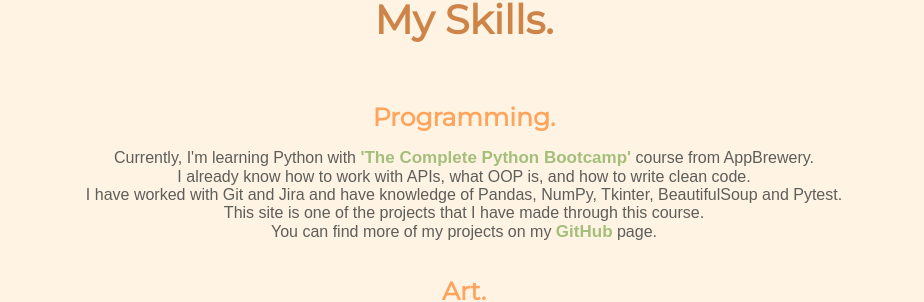
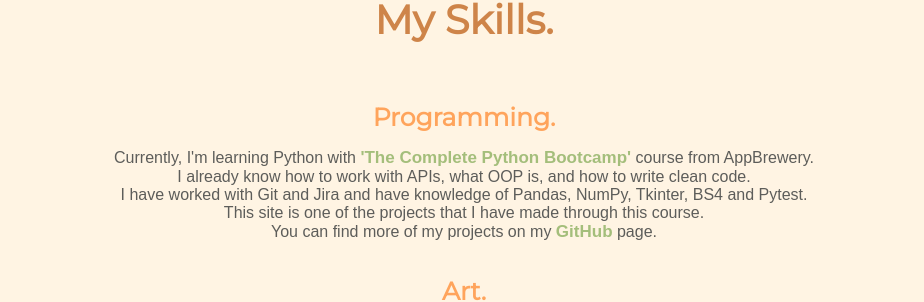
Before and after one commit to iwthu/site, a plain HTML site: page index.html in a window 1280 px wide. Shown: the part 1481-1783 px from the top of the page, without its empty margins (176-1100 px from the left). Drawn offline with Linux system fonts and the light colour scheme.

Commit message:
modified:  some text in index.html

```diff
--- a/index.html
+++ b/index.html
@@ -42,7 +42,7 @@
         <img class="" src="" alt="">
         <h3>Programming.</h3>
         <p>Currently, I'm learning Python with <a class="text-links" href="https://www.udemy.com/course/100-days-of-code/">'The Complete Python Bootcamp'</a> сourse from AppBrewery.<br>
-            I already know how to work with APIs, what OOP is, and how to write clean code.<br> I have worked with Git and Jira and have knowledge of Pandas, NumPy, Tkinter, BeautifulSoup and Pytest. <br>
+            I already know how to work with APIs, what OOP is, and how to write clean code.<br> I have worked with Git and Jira and have knowledge of Pandas, NumPy, Tkinter, BS4 and Pytest. <br>
             This site is one of the projects that I have made through this course.<br> You can find more of my projects on my <a class="text-links" href="https://github.com/iwthu">GitHub</a> page.
         </p>
       </div>
```
